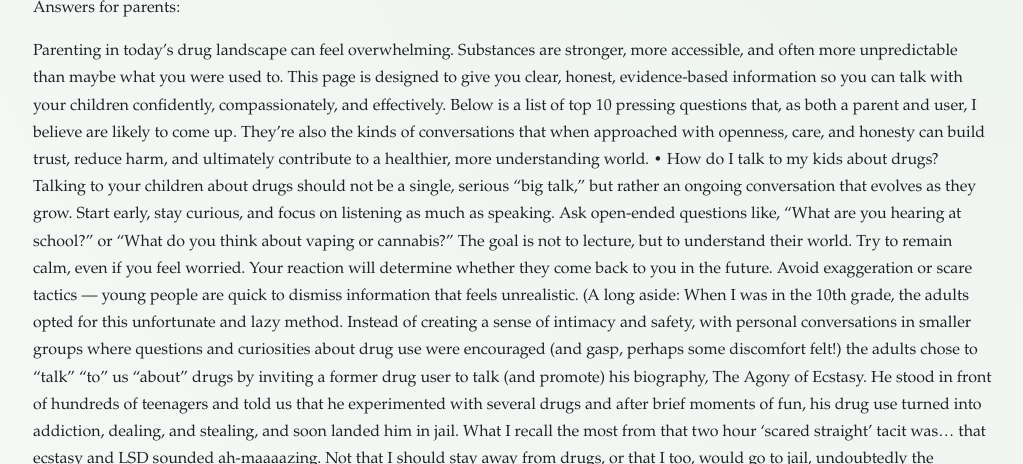
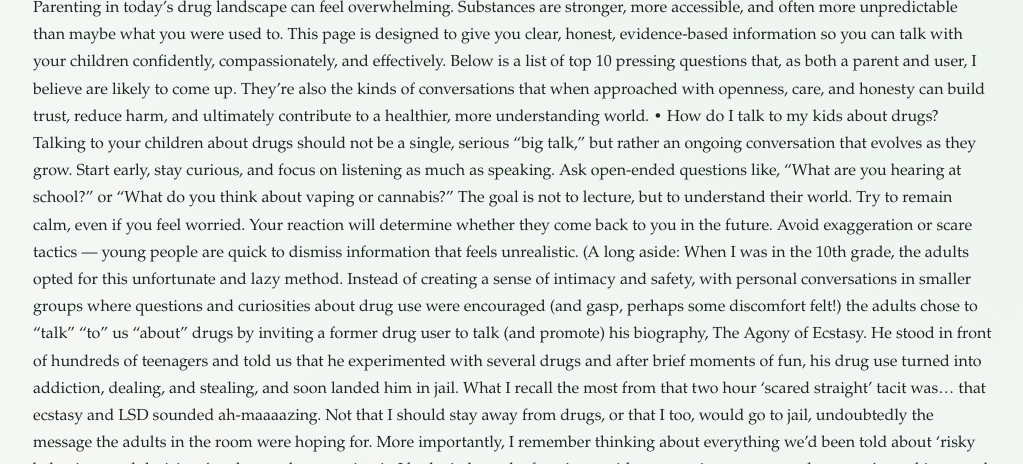
Before and after one commit to hayleykm/hayleykm.github.io, a Jekyll site: the page built from faq.md, in a window 1280 px wide and 900 px high, cut to the strip 436-900 px from the top of the window. Shown: the whole strip, without its empty margins (127-1150 px from the left). Built offline with Jekyll 4.4.1, drawn with Linux system fonts in a browser that asks for light colours.

Commit message:
Remove duplicate Answers for Parents heading text

```diff
--- a/faq.md
+++ b/faq.md
@@ -4,10 +4,7 @@ layout: faq
 permalink: /faq/
 description: FAQ for parents
 ---
-
-Answers for parents:
-
-Parenting in today’s drug landscape can feel overwhelming. Substances are stronger, more accessible, and often more unpredictable than maybe what you were used to. This page is designed to give you clear, honest, evidence-based information so you can talk with your children confidently, compassionately, and effectively. Below is a list of top 10 pressing questions that, as both a parent and user, I believe are likely to come up. They’re also the kinds of conversations that when approached with openness, care, and honesty can build trust, reduce harm, and ultimately contribute to a healthier, more understanding world.
+Parenting in today's drug landscape can feel overwhelming. Substances are stronger, more accessible, and often more unpredictable than maybe what you were used to. This page is designed to give you clear, honest, evidence-based information so you can talk with your children confidently, compassionately, and effectively. Below is a list of top 10 pressing questions that, as both a parent and user, I believe are likely to come up. They're also the kinds of conversations that when approached with openness, care, and honesty can build trust, reduce harm, and ultimately contribute to a healthier, more understanding world.
 	•	How do I talk to my kids about drugs?
 Talking to your children about drugs should not be a single, serious “big talk,” but rather an ongoing conversation that evolves as they grow. Start early, stay curious, and focus on listening as much as speaking. Ask open-ended questions like, “What are you hearing at school?” or “What do you think about vaping or cannabis?” The goal is not to lecture, but to understand their world.
 Try to remain calm, even if you feel worried. Your reaction will determine whether they come back to you in the future. Avoid exaggeration or scare tactics — young people are quick to dismiss information that feels unrealistic. (A long aside: When I was in the 10th grade, the adults opted for this unfortunate and lazy method. Instead of creating a sense of intimacy and safety, with personal conversations in smaller groups where questions and curiosities about drug use were encouraged (and gasp, perhaps some discomfort felt!) the adults chose to “talk” “to” us “about” drugs by inviting a former drug user to talk (and promote) his biography, The Agony of Ecstasy. He stood in front of hundreds of teenagers and told us that he experimented with several drugs and after brief moments of fun, his drug use turned into addiction, dealing, and stealing, and soon landed him in jail. What I recall the most from that two hour ‘scared straight’ tacit was… that ecstasy and LSD sounded ah-maaaazing. Not that I should stay away from drugs, or that I too, would go to jail, undoubtedly the message the adults in the room were hoping for. More importantly, I remember thinking about everything we’d been told about ‘risky behavious and decisions’ and started to question it. I had tried weed a few times with no negative outcomes—but wasn’t smoking weed supposed to be a guaranteed path to bad behaviour and addiction? What else were adults lying to us? Could we trust them?)
```
